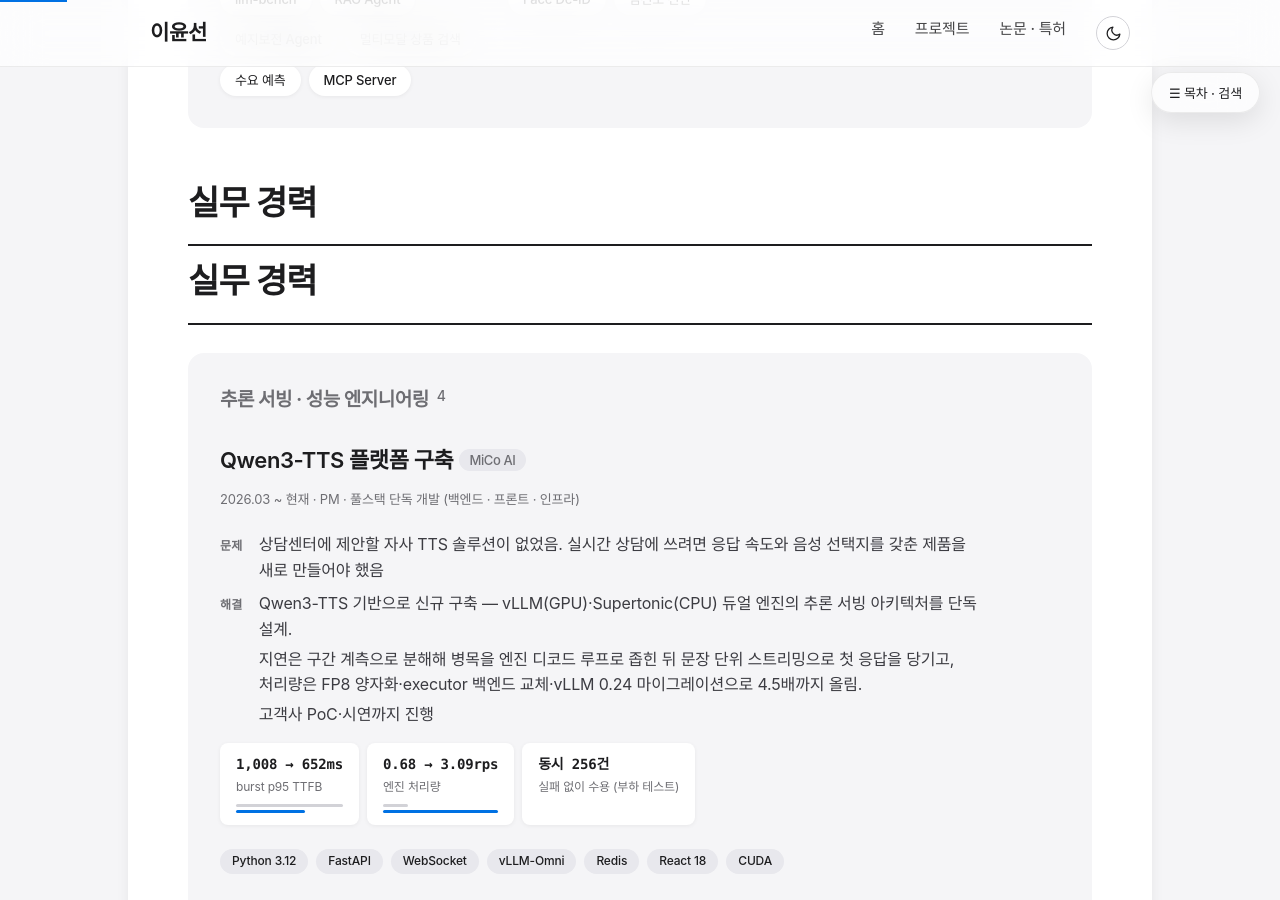
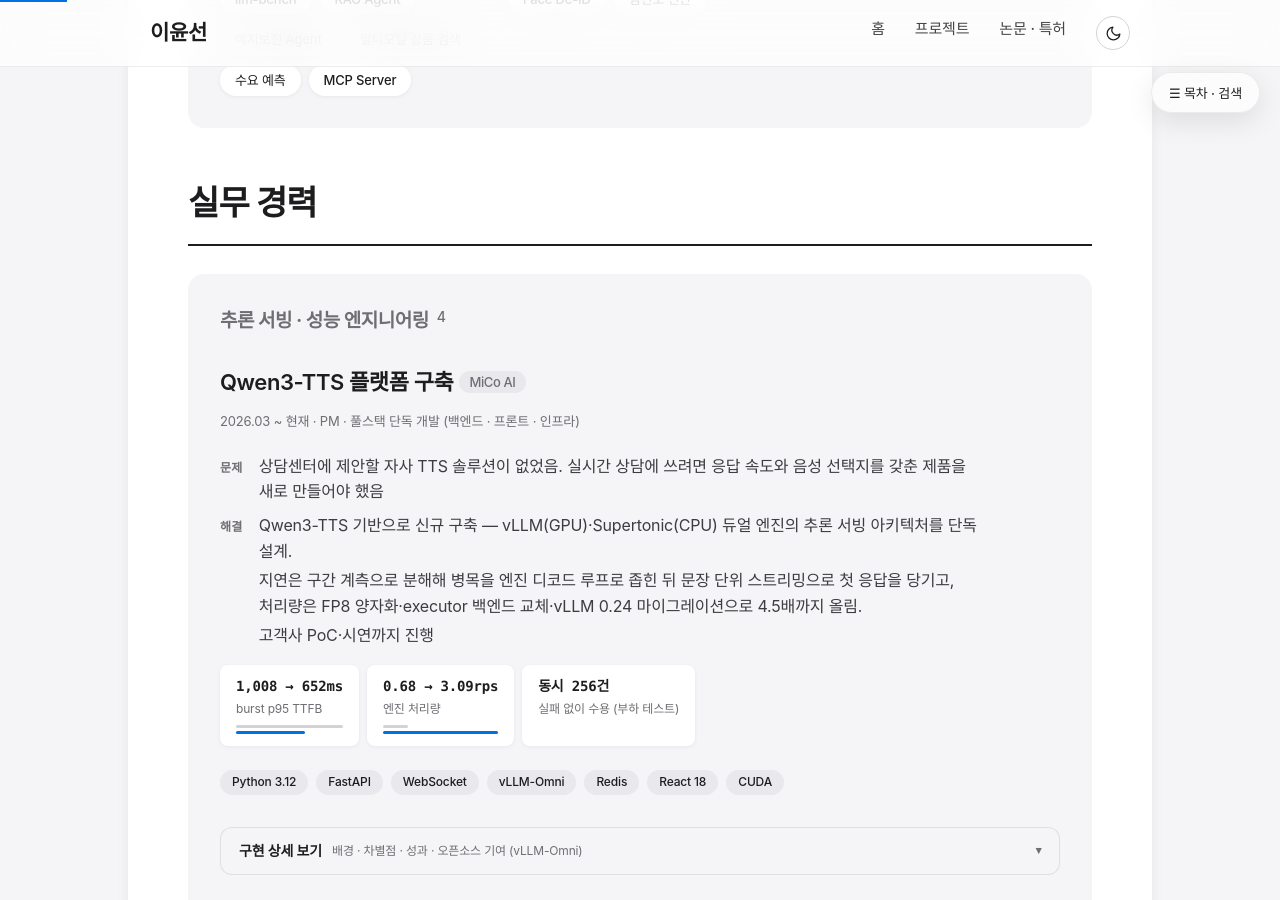
Before and after one commit to ckc5800/ckc5800.github.io, a Jekyll site: the page built from projects.html, in a window 1280 px wide and 900 px high, scrolled down 502 px. Built offline with Jekyll 4.4.1, drawn with Linux system fonts in a browser that asks for light colours; some web fonts are replaced.

Commit message:
중복된 대섹션 제목 제거 — '실무 경력' 2개
재구성 스크립트를 두 번 돌리면서(초기 개편 + Face De-ID 재분류)
교체 범위가 첫 section-title 을 포함하지 않아 제목이 중복 생성됐음.
스크립트도 재실행에 안전하도록 보완.

Co-Authored-By: Claude Fable 5 <noreply@anthropic.com>

```diff
--- a/projects.html
+++ b/projects.html
@@ -96,8 +96,6 @@ title: 프로젝트
         </div>
     </div>
 </div>
-
-<h2 class="section-title">실무 경력</h2>
 
 <h2 class="section-title">실무 경력</h2>
 
```
